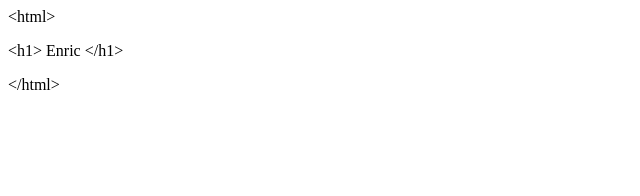
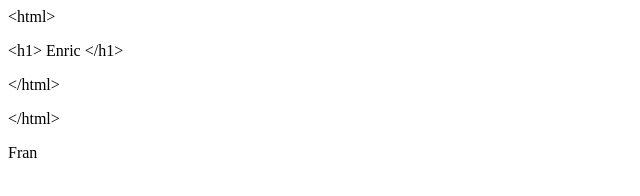
Before and after one commit to ennaco/ejer4-2, a plain HTML site: page INDEX.html in a window 1280 px wide. Shown: the full height of the page, 0-640 px from the left. Drawn offline with Linux system fonts and the light colour scheme.

Commit message:
añado fran a index.html

```diff
--- a/INDEX.html
+++ b/INDEX.html
@@ -1,3 +1,5 @@
 <p>&lt;html&gt;</p>
 <p>	&lt;h1&gt; Enric &lt;/h1&gt;</p>
 <p>&lt;/html&gt;</p>
+<p>&lt;/html&gt;</p>
+<p>Fran</p>
```
